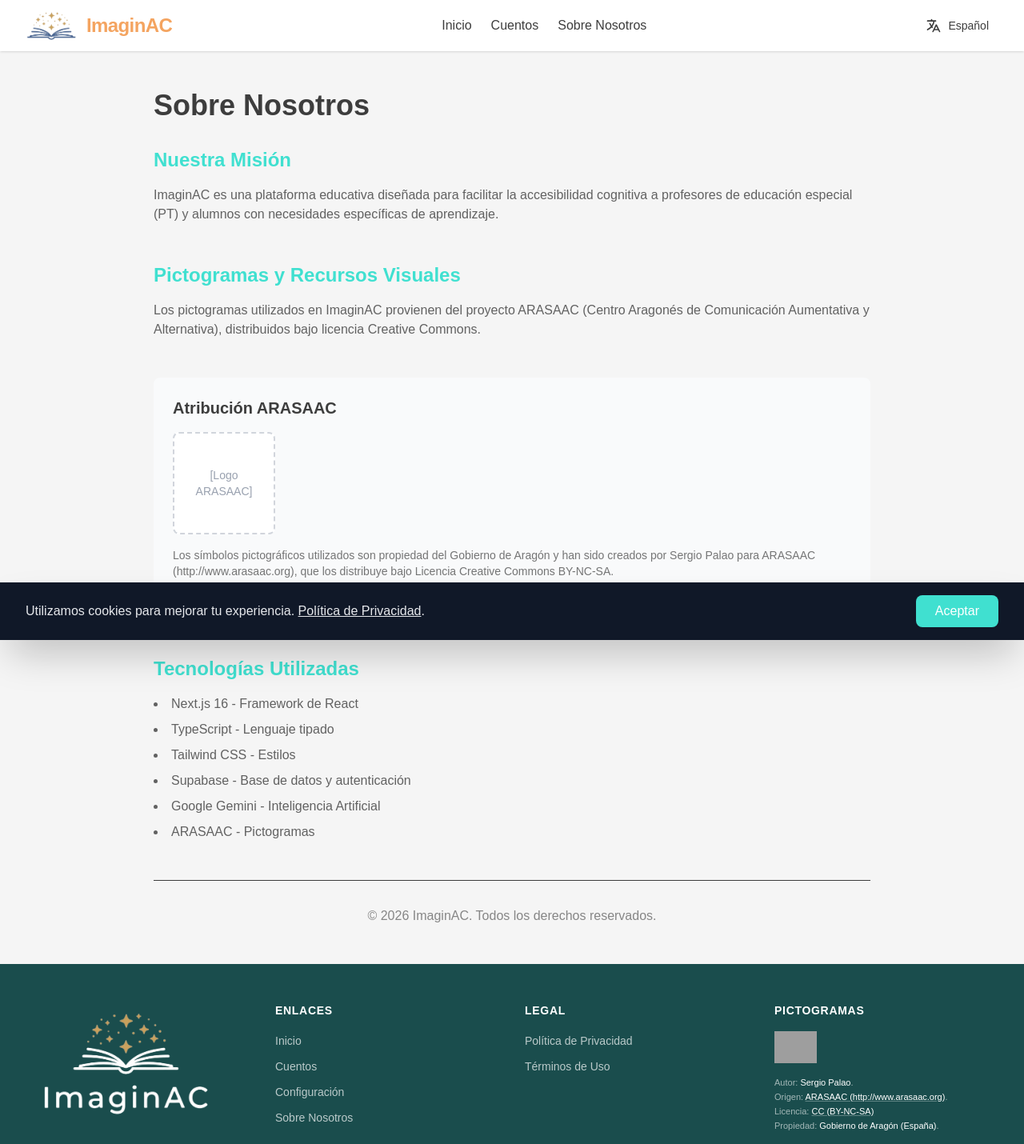
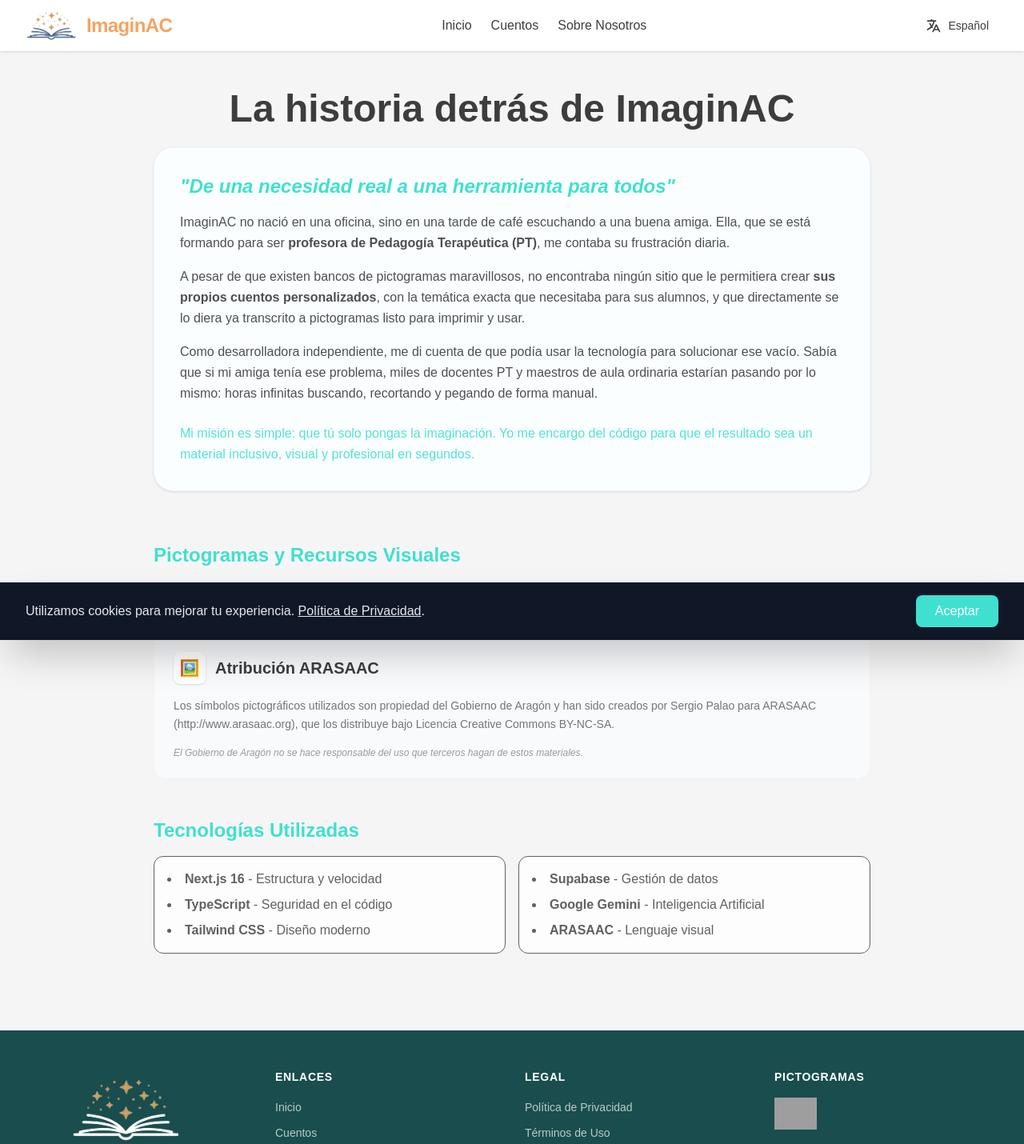
Before and after one commit to carmenvicente/ImaginAC, a Next.js app: page /sobre-nosotros in a window 1280 px wide. Shown: the top 1430 px of the page at 80% size. Built offline with nearby package versions, Linux system fonts and the light colour scheme; grey boxes are pictures that could not be loaded.

Commit message:
feat: rediseño de HeroSection.

```diff
--- a/src/app/sobre-nosotros/page.tsx
+++ b/src/app/sobre-nosotros/page.tsx
@@ -15,70 +15,99 @@
       <Navbar />
       <main className="flex-1 py-12 px-4 sm:px-6 lg:px-8">
         <article className="max-w-4xl mx-auto prose prose-lg">
-          <h1 className="text-3xl sm:text-4xl font-bold text-[var(--foreground)] mb-8">
-            {t.sobreNosotrosTitulo || 'Sobre Nosotros'}
+          {/* --- SECCIÓN 1: EL ORIGEN (TU HISTORIA) --- */}
+          <section className="mb-16">
+            <h1 className="text-3xl sm:text-5xl font-bold text-[var(--foreground)] mb-6 text-center">
+              La historia detrás de ImaginAC
             </h1>
-
-          <section className="mb-12">
-            <h2 className="text-2xl font-semibold text-[var(--marca)] mb-4">
-              {t.sobreNosotrosMision || 'Nuestra Misión'}
+            <div className="bg-[#FAFEFF] p-8 rounded-3xl border border-blue-50 shadow-sm">
+              <h2 className="text-2xl font-semibold text-[var(--marca)] mb-4 italic">
+                "De una necesidad real a una herramienta para todos"
               </h2>
-            <p className="text-[var(--foreground)] opacity-80 mb-4">
-              {t.sobreNosotrosMisionTexto ||
-                'ImaginAC es una plataforma educativa diseñada para facilitar la accesibilidad cognitiva a profesores de educación especial (PT) y alumnos con necesidades específicas de aprendizaje.'}
+              <div className="space-y-4 text-[var(--foreground)] opacity-90 leading-relaxed">
+                <p>
+                  ImaginAC no nació en una oficina, sino en una tarde de café escuchando a una buena
+                  amiga. Ella, que se está formando para ser{' '}
+                  <strong>profesora de Pedagogía Terapéutica (PT)</strong>, me contaba su
+                  frustración diaria.
                 </p>
+                <p>
+                  A pesar de que existen bancos de pictogramas maravillosos, no encontraba ningún
+                  sitio que le permitiera crear <strong>sus propios cuentos personalizados</strong>,
+                  con la temática exacta que necesitaba para sus alumnos, y que directamente se lo
+                  diera ya transcrito a pictogramas listo para imprimir y usar.
+                </p>
+                <p>
+                  Como desarrolladora independiente, me di cuenta de que podía usar la tecnología
+                  para solucionar ese vacío. Sabía que si mi amiga tenía ese problema, miles de
+                  docentes PT y maestros de aula ordinaria estarían pasando por lo mismo: horas
+                  infinitas buscando, recortando y pegando de forma manual.
+                </p>
+                <p className="font-medium text-[var(--marca)] pt-2">
+                  Mi misión es simple: que tú solo pongas la imaginación. Yo me encargo del código
+                  para que el resultado sea un material inclusivo, visual y profesional en segundos.
+                </p>
+              </div>
+            </div>
           </section>
 
+          {/* --- SECCIÓN 2: ARASAAC Y LICENCIAS --- */}
           <section className="mb-12">
             <h2 className="text-2xl font-semibold text-[var(--marca)] mb-4">
               {t.sobreNosotrosPicto || 'Pictogramas y Recursos Visuales'}
             </h2>
             <p className="text-[var(--foreground)] opacity-80 mb-4">
               {t.sobreNosotrosPictoTexto ||
-                'Los pictogramas utilizados en ImaginAC provienen del proyecto ARASAAC (Centro Aragonés de Comunicación Aumentativa y Alternativa), distribuidos bajo licencia Creative Commons.'}
+                'Los pictogramas utilizados en ImaginAC provienen del proyecto ARASAAC (Centro Aragonés de Comunicación Aumentativa y Alternativa), fundamentales para la accesibilidad cognitiva.'}
             </p>
-          </section>
 
-          <section className="mb-12 bg-gray-50 p-6 rounded-lg">
-            <h3 className="text-xl font-semibold text-[var(--foreground)] mb-4">
+            <div className="bg-gray-50 p-6 rounded-2xl border border-gray-100">
+              <h3 className="text-xl font-semibold text-[var(--foreground)] mb-4 flex items-center gap-3">
+                <div className="w-10 h-10 bg-white rounded-lg flex items-center justify-center shadow-sm">
+                  🖼️
+                </div>
                 {t.atribucionArasaac || 'Atribución ARASAAC'}
               </h3>
-            <div className="mb-4">
-              <div className="w-32 h-32 border-2 border-dashed border-gray-300 rounded-lg flex items-center justify-center bg-white">
-                <span className="text-gray-400 text-sm text-center px-2">
-                  {t.logoArasaacPlaceholder || '[Logo ARASAAC]'}
-                </span>
-              </div>
-            </div>
-            <p className="text-sm text-[var(--foreground)] opacity-70">
+              <p className="text-sm text-[var(--foreground)] opacity-70 leading-relaxed">
                 {t.atribucionArasaacTexto ||
                   'Los símbolos pictográficos utilizados son propiedad del Gobierno de Aragón y han sido creados por Sergio Palao para ARASAAC (http://www.arasaac.org), que los distribuye bajo Licencia Creative Commons BY-NC-SA.'}
               </p>
-            <p className="text-xs text-[var(--foreground)] opacity-50 mt-2">
+              <p className="text-xs text-[var(--foreground)] opacity-50 mt-4 italic">
                 {t.deslindeAragon ||
                   'El Gobierno de Aragón no se hace responsable del uso que terceros hagan de estos materiales.'}
               </p>
+            </div>
           </section>
 
+          {/* --- SECCIÓN 3: TECNOLOGÍAS --- */}
           <section className="mb-12">
             <h2 className="text-2xl font-semibold text-[var(--marca)] mb-4">
-              {t.tecnologias || 'Tecnologías Utilizadas'}
+              {t.tecnologias || 'Tecnologías que hacen la magia'}
             </h2>
-            <ul className="list-disc list-inside text-[var(--foreground)] opacity-80 space-y-2">
-              <li>Next.js 16 - Framework de React</li>
-              <li>TypeScript - Lenguaje tipado</li>
-              <li>Tailwind CSS - Estilos</li>
-              <li>Supabase - Base de datos y autenticación</li>
-              <li>Google Gemini - Inteligencia Artificial</li>
-              <li>ARASAAC - Pictogramas</li>
+            <div className="grid grid-cols-1 md:grid-cols-2 gap-4">
+              <ul className="list-disc list-inside text-[var(--foreground)] opacity-80 space-y-2 bg-white p-4 rounded-xl border">
+                <li>
+                  <strong>Next.js 16</strong> - Estructura y velocidad
+                </li>
+                <li>
+                  <strong>TypeScript</strong> - Seguridad en el código
+                </li>
+                <li>
+                  <strong>Tailwind CSS</strong> - Diseño moderno
+                </li>
               </ul>
-          </section>
-
-          <section className="text-center pt-8 border-t">
-            <p className="text-[var(--foreground)] opacity-60">
-              © {new Date().getFullYear()} ImaginAC.{' '}
-              {t.derechosReservados || 'Todos los derechos reservados.'}
-            </p>
+              <ul className="list-disc list-inside text-[var(--foreground)] opacity-80 space-y-2 bg-white p-4 rounded-xl border">
+                <li>
+                  <strong>Supabase</strong> - Gestión de datos
+                </li>
+                <li>
+                  <strong>Google Gemini</strong> - Inteligencia Artificial
+                </li>
+                <li>
+                  <strong>ARASAAC</strong> - Lenguaje visual
+                </li>
+              </ul>
+            </div>
           </section>
         </article>
       </main>
--- a/src/components/home/HeroSection.tsx
+++ b/src/components/home/HeroSection.tsx
@@ -16,15 +16,15 @@
       {/* 1. RECUPERAMOS LA IMAGEN DE FONDO */}
       <div className="absolute inset-0 z-0">
         <Image
-          src="https://images.unsplash.com/photo-1503676260728-1c00da094a0b?w=1920&q=80"
-          alt="Educación inclusiva y accesible"
+          src="https://images.unsplash.com/photo-1502086223501-7ea6ecd79368?w=1920&q=80"
+          alt="Material escolar claro"
           fill
           priority
           className="object-cover"
           sizes="100vw"
         />
         {/* Degradado sobre la imagen para asegurar legibilidad */}
-        <div className="absolute inset-0 bg-gradient-to-b from-[#40E0D0]/40 to-[#40E0D0]/70" />
+        <div className="absolute inset-0 bg-gradient-to-b from-[#40E0D0]/40 via-[#40E0D0]/60 to-[#0d4a4a]/90" />
       </div>
 
       <div className="relative z-10 w-full max-w-5xl mx-auto px-4 text-center">
```
Also changed, not shown: 1 other file (tests, documents, lock files or other folders). Lines whose indentation alone changed are shown as unchanged.
